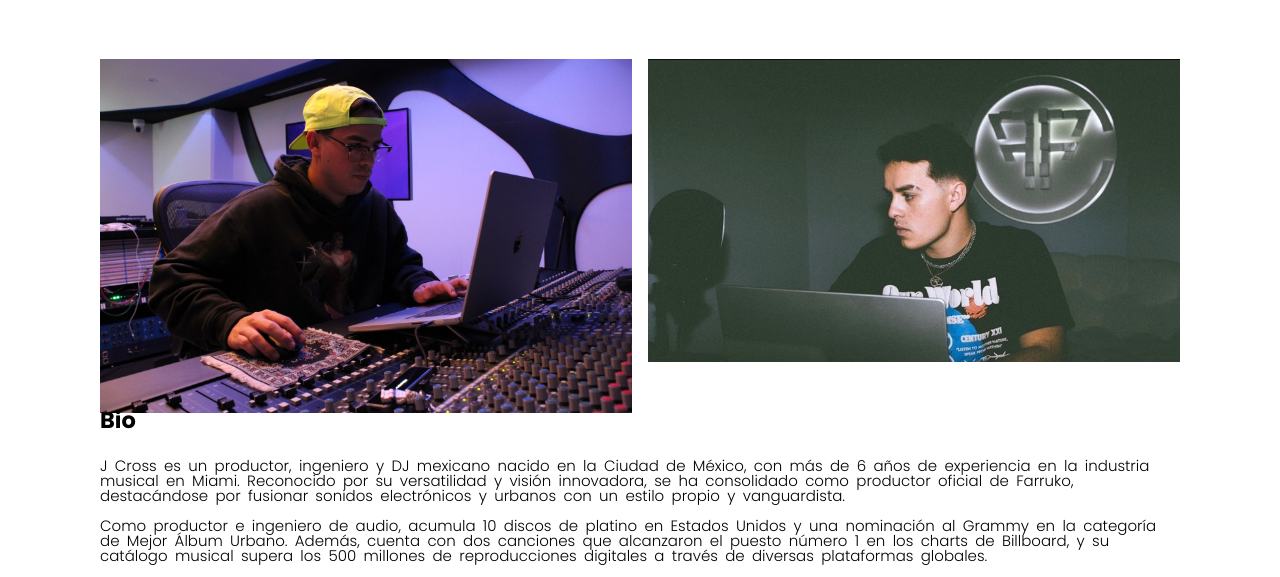
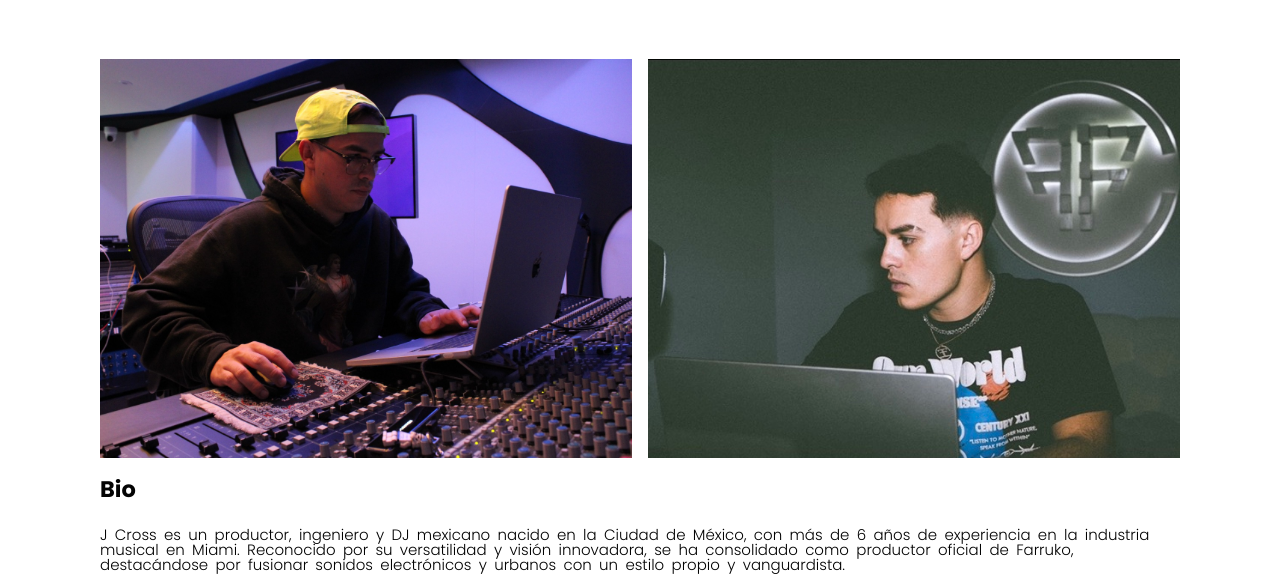
Before and after one commit to rodrigohernandez1/jcrossmusic, a plain HTML site: page about.html in a window 1280 px wide. Shown: the part 181-758 px from the top of the page. Drawn offline with Linux system fonts and the light colour scheme; a web font is replaced by a local one.

Commit message:
image of same size in about

```diff
--- a/about.html
+++ b/about.html
@@ -33,8 +33,12 @@
 
         <section id="about">
             <div class="image-grid">
-                <img src="images/jcross/IMG_8629.JPG" alt="JCross producing">
-                <img src="images/jcross/IMG_8637.jpeg" alt="JCross mixing">
+                <div class="image-grid-item">
+                    <img src="images/jcross/IMG_8629.JPG" alt="JCross producing">
+                </div>
+                <div class="image-grid-item">
+                    <img src="images/jcross/IMG_8637.jpeg" alt="JCross mixing">
+                </div>
             </div>
             <h2>
                 Bio
--- a/style.css
+++ b/style.css
@@ -288,12 +288,18 @@ body #top-nav a:hover {
 /* ====== ABOUT IMAGE GRID ====== */
 .image-grid {
   display: grid;
-  grid-template-columns: repeat(auto-fit, minmax(200px, 1fr));
+  grid-template-columns: repeat(auto-fit, minmax(180px, 1fr));
   gap: 1rem;
+  margin-bottom: 24px;
 }
 
-.image-grid img {
+.image-grid-item {
+  aspect-ratio: 4 / 3;   /* or 1 / 1 for square */
+  overflow: hidden;
+}
+
+.image-grid-item img {
   width: 100%;
-  height: auto;
+  height: 100%;
   object-fit: cover;
 }
```
